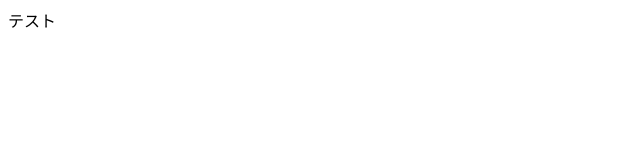
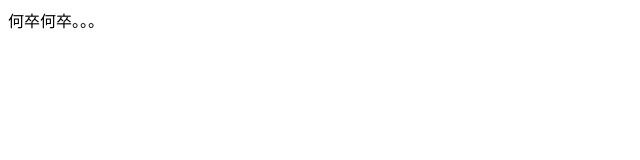
Before and after one commit to kosi0221/231205025-git-workshop, a plain HTML site: page index.html in a window 1280 px wide. Shown: the full height of the page, 0-640 px from the left. Drawn offline with Linux system fonts and the light colour scheme.

Commit message:
Update index.html

```diff
--- a/index.html
+++ b/index.html
@@ -5,6 +5,6 @@
     <title>タイトル</title>
 </head>
   <body>
-    テスト
+    何卒何卒。。。
   </body>
 </html>
```
